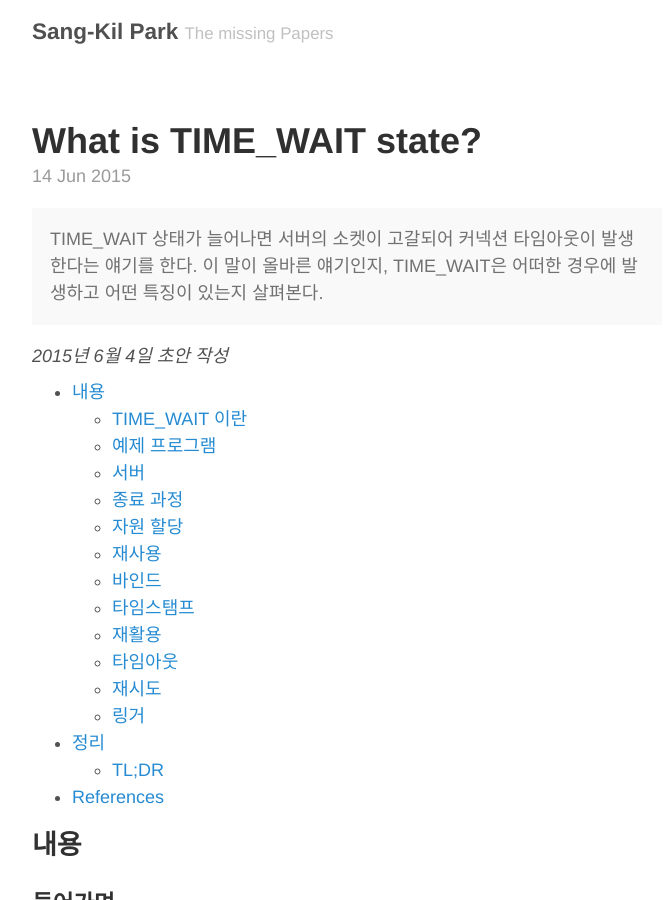
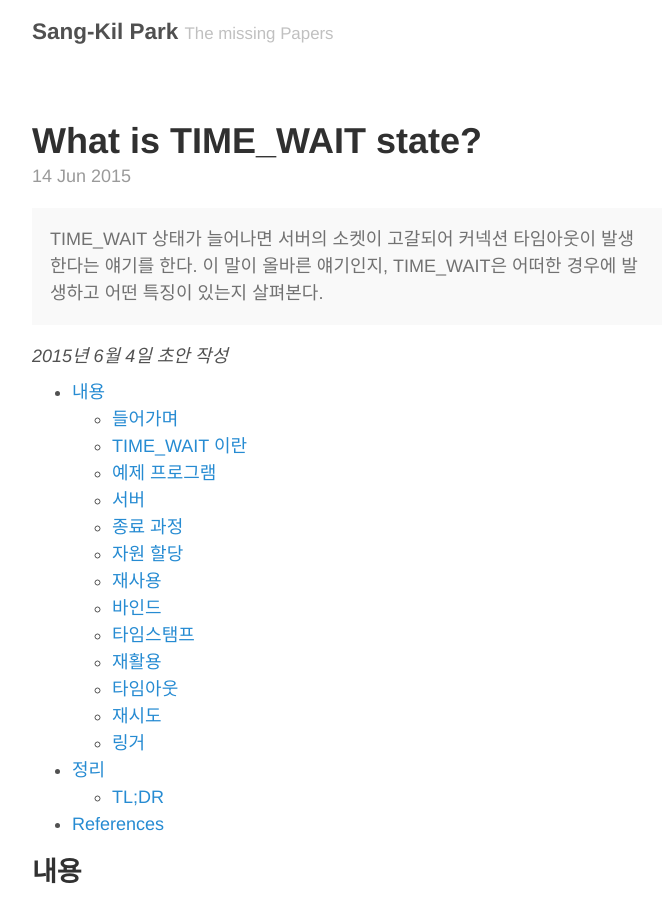
Before and after one commit to Umaigenomu/likejazz.github.io, a Jekyll site: the page built from _posts/2015-06-14-time-wait.md, in a window 1280 px wide and 900 px high. Shown: the whole window, without its empty margins (293-962 px from the left). Built offline with Jekyll 4.4.1, drawn with Linux system fonts in a browser that asks for light colours.

Commit message:
Publishing

```diff
--- a/_posts/2015-06-14-time-wait.md
+++ b/_posts/2015-06-14-time-wait.md
@@ -10,19 +10,20 @@ TIME_WAIT 상태가 늘어나면 서버의 소켓이 고갈되어 커넥션 타
 *2015년 6월 4일 초안 작성*
 
 - [내용](#section)
+  - [들어가며](#section-1)
   - [TIME_WAIT 이란](#timewait-)
-  - [예제 프로그램](#section-1)
-  - [서버](#section-2)
-  - [종료 과정](#section-3)
-  - [자원 할당](#section-4)
-  - [재사용](#section-5)
-  - [바인드](#section-6)
-  - [타임스탬프](#section-7)
-  - [재활용](#section-8)
-  - [타임아웃](#section-9)
-  - [재시도](#section-10)
-  - [링거](#section-11)
-- [정리](#section-12)
+  - [예제 프로그램](#section-2)
+  - [서버](#section-3)
+  - [종료 과정](#section-4)
+  - [자원 할당](#section-5)
+  - [재사용](#section-6)
+  - [바인드](#section-7)
+  - [타임스탬프](#section-8)
+  - [재활용](#section-9)
+  - [타임아웃](#section-10)
+  - [재시도](#section-11)
+  - [링거](#section-12)
+- [정리](#section-13)
   - [TL;DR](#tldr)
 - [References](#references)
 
```
